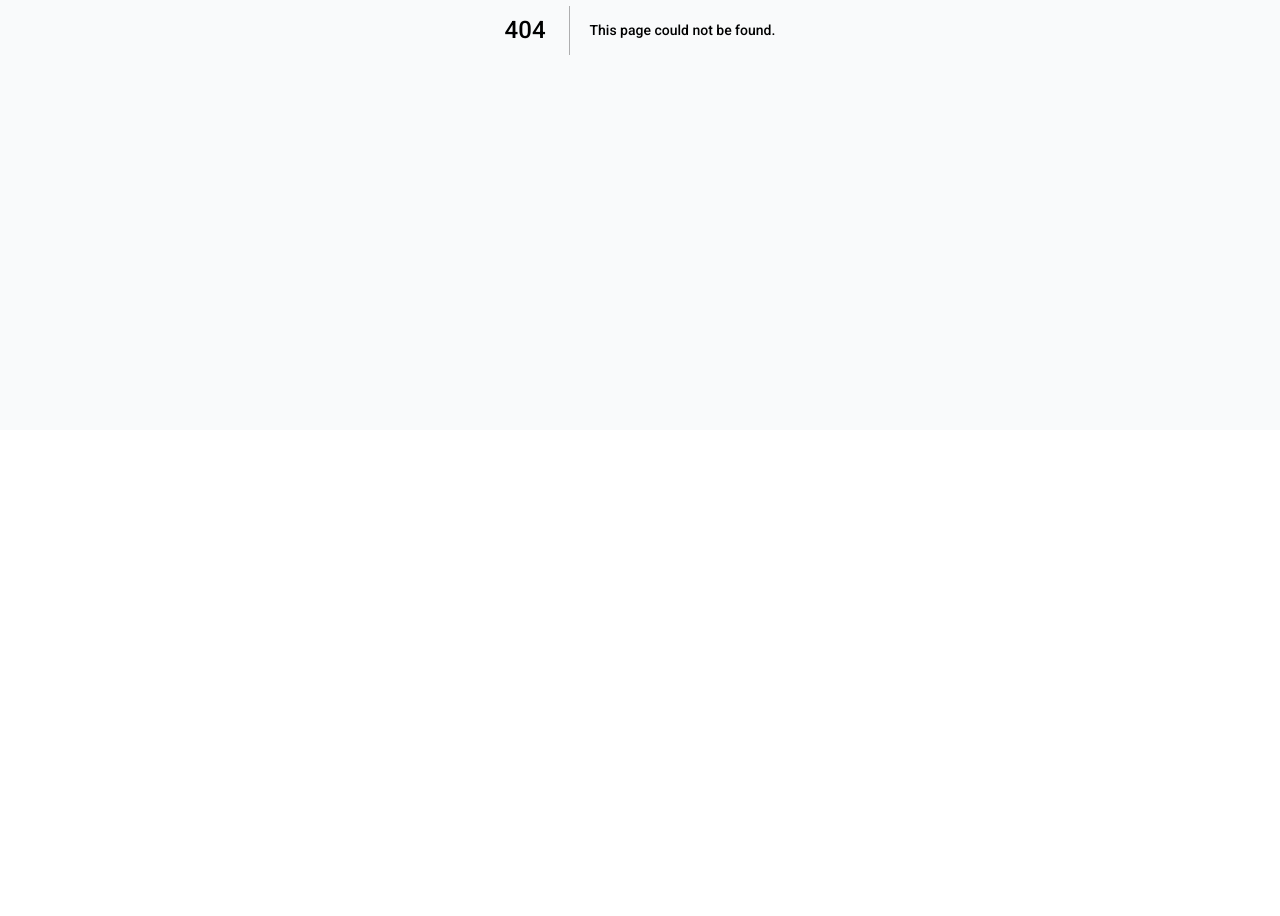
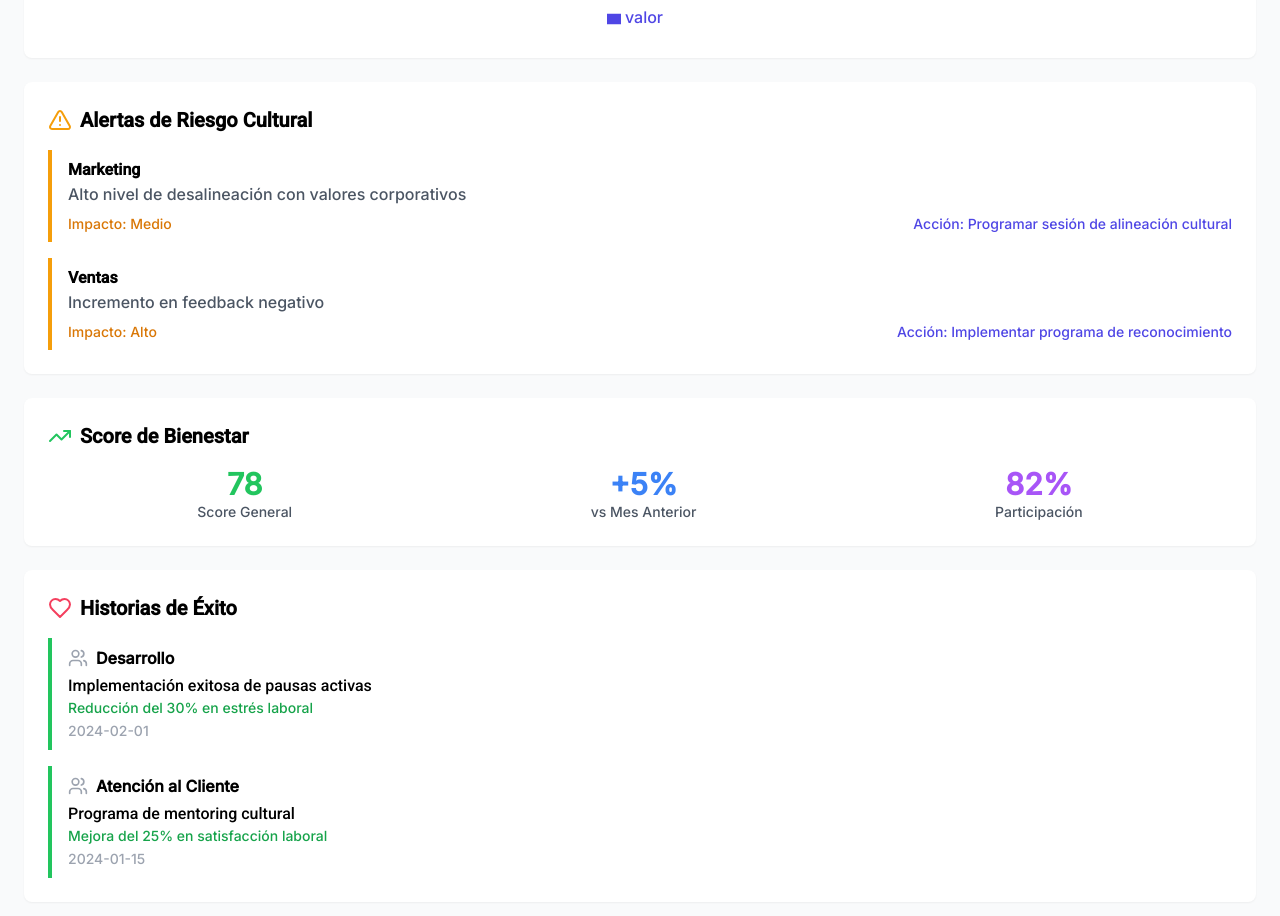
Before and after one commit to EnriqueJ97/eMotionTrackDemo, a Next.js app: page /eMotionTrackDemo/cultura in a window 1280 px wide. Before the commit this address had no page. Shown: the part 458-1374 px from the top of the page. Before the commit the page ends 888 px from the top, so only its background shows below. Built offline with nearby package versions, Linux system fonts and the light colour scheme.

Commit message:
Create cultura.js

```diff
--- /dev/null
+++ b/pages/cultura.js
@@ -0,0 +1,133 @@
+import React, { useState } from 'react';
+import { BarChart, Bar, XAxis, YAxis, CartesianGrid, Tooltip, Legend, ResponsiveContainer } from 'recharts';
+import { AlertTriangle, TrendingUp, Users, Heart } from 'lucide-react';
+
+const CulturaOrganizacional = () => {
+  // Datos de ejemplo para el mapa de valores
+  const valoresData = [
+    { nombre: 'Alineación de Valores', valor: 75 },
+    { nombre: 'Ambiente Laboral', valor: 82 },
+    { nombre: 'Comunicación', valor: 68 },
+    { nombre: 'Liderazgo', valor: 71 }
+  ];
+
+  // Estado para las alertas de riesgo
+  const [alertas] = useState([
+    {
+      departamento: 'Marketing',
+      riesgo: 'Alto nivel de desalineación con valores corporativos',
+      impacto: 'Medio',
+      accion: 'Programar sesión de alineación cultural'
+    },
+    {
+      departamento: 'Ventas',
+      riesgo: 'Incremento en feedback negativo',
+      impacto: 'Alto',
+      accion: 'Implementar programa de reconocimiento'
+    }
+  ]);
+
+  // Historias de éxito
+  const [historias] = useState([
+    {
+      equipo: 'Desarrollo',
+      titulo: 'Implementación exitosa de pausas activas',
+      impacto: 'Reducción del 30% en estrés laboral',
+      fecha: '2024-02-01'
+    },
+    {
+      equipo: 'Atención al Cliente',
+      titulo: 'Programa de mentoring cultural',
+      impacto: 'Mejora del 25% en satisfacción laboral',
+      fecha: '2024-01-15'
+    }
+  ]);
+
+  return (
+    <div className="p-6 space-y-6">
+      <h1 className="text-2xl font-bold mb-4">Cultura Organizacional</h1>
+
+      {/* Mapa de Valores */}
+      <div className="bg-white p-6 rounded-lg shadow-sm">
+        <h2 className="text-xl font-semibold mb-4">Mapa de Valores</h2>
+        <div className="h-64">
+          <ResponsiveContainer width="100%" height="100%">
+            <BarChart data={valoresData}>
+              <CartesianGrid strokeDasharray="3 3" />
+              <XAxis dataKey="nombre" />
+              <YAxis />
+              <Tooltip />
+              <Legend />
+              <Bar dataKey="valor" fill="#4F46E5" />
+            </BarChart>
+          </ResponsiveContainer>
+        </div>
+      </div>
+
+      {/* Alertas de Riesgo Cultural */}
+      <div className="bg-white p-6 rounded-lg shadow-sm">
+        <div className="flex items-center mb-4">
+          <AlertTriangle className="mr-2 text-amber-500" />
+          <h2 className="text-xl font-semibold">Alertas de Riesgo Cultural</h2>
+        </div>
+        <div className="space-y-4">
+          {alertas.map((alerta, index) => (
+            <div key={index} className="border-l-4 border-amber-500 pl-4 py-2">
+              <h3 className="font-semibold">{alerta.departamento}</h3>
+              <p className="text-gray-600">{alerta.riesgo}</p>
+              <div className="flex justify-between mt-2 text-sm">
+                <span className="text-amber-600">Impacto: {alerta.impacto}</span>
+                <span className="text-indigo-600">Acción: {alerta.accion}</span>
+              </div>
+            </div>
+          ))}
+        </div>
+      </div>
+
+      {/* Score de Bienestar */}
+      <div className="bg-white p-6 rounded-lg shadow-sm">
+        <div className="flex items-center mb-4">
+          <TrendingUp className="mr-2 text-green-500" />
+          <h2 className="text-xl font-semibold">Score de Bienestar</h2>
+        </div>
+        <div className="flex justify-around text-center">
+          <div>
+            <div className="text-3xl font-bold text-green-500">78</div>
+            <div className="text-sm text-gray-600">Score General</div>
+          </div>
+          <div>
+            <div className="text-3xl font-bold text-blue-500">+5%</div>
+            <div className="text-sm text-gray-600">vs Mes Anterior</div>
+          </div>
+          <div>
+            <div className="text-3xl font-bold text-purple-500">82%</div>
+            <div className="text-sm text-gray-600">Participación</div>
+          </div>
+        </div>
+      </div>
+
+      {/* Historias de Éxito */}
+      <div className="bg-white p-6 rounded-lg shadow-sm">
+        <div className="flex items-center mb-4">
+          <Heart className="mr-2 text-rose-500" />
+          <h2 className="text-xl font-semibold">Historias de Éxito</h2>
+        </div>
+        <div className="space-y-4">
+          {historias.map((historia, index) => (
+            <div key={index} className="border-l-4 border-green-500 pl-4 py-2">
+              <div className="flex items-center">
+                <Users className="mr-2 text-gray-400" size={20} />
+                <span className="font-semibold">{historia.equipo}</span>
+              </div>
+              <h3 className="font-medium mt-1">{historia.titulo}</h3>
+              <p className="text-green-600 text-sm">{historia.impacto}</p>
+              <span className="text-gray-400 text-sm">{historia.fecha}</span>
+            </div>
+          ))}
+        </div>
+      </div>
+    </div>
+  );
+};
+
+export default CulturaOrganizacional;
```
